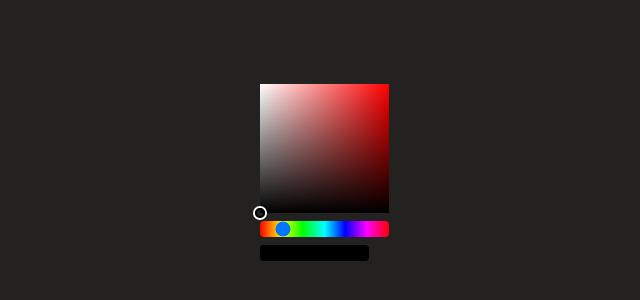
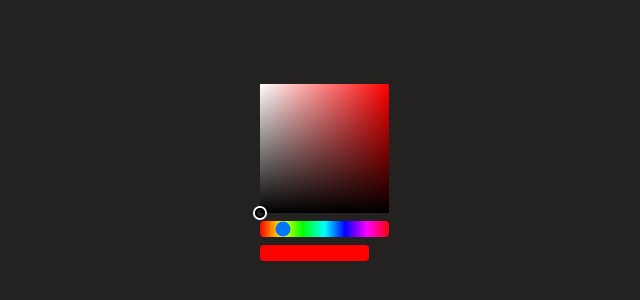
Before and after one commit to CoasterFan5/canvasnu, a SvelteKit app: page /componentPreview/colorPicker in a window 1280 px wide. Shown: the part 228-528 px from the top of the page, without its empty margins (316-956 px from the left). Built offline with nearby package versions, Linux system fonts and the light colour scheme; some icons are missing.

Commit message:
fix issue I forgot about on componentPreview page

```diff
--- a/src/routes/componentPreview/colorPicker/+page.svelte
+++ b/src/routes/componentPreview/colorPicker/+page.svelte
@@ -5,4 +5,4 @@
 	let c = new Color({ h: 0, s: 100, l: 50 });
 </script>
 
-<Colorpicker bind:color={c} />
+<Colorpicker startColor={c} />
```
